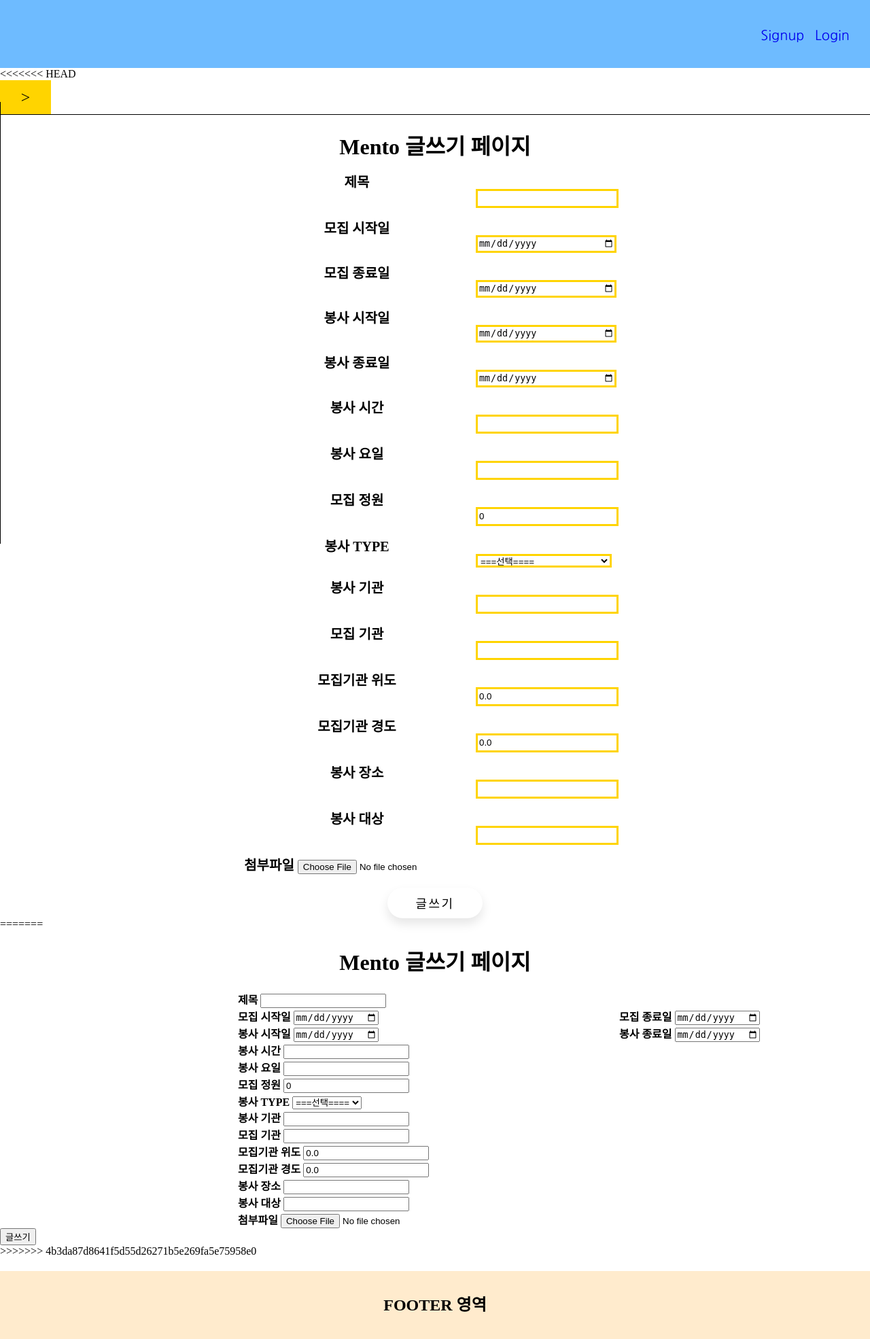
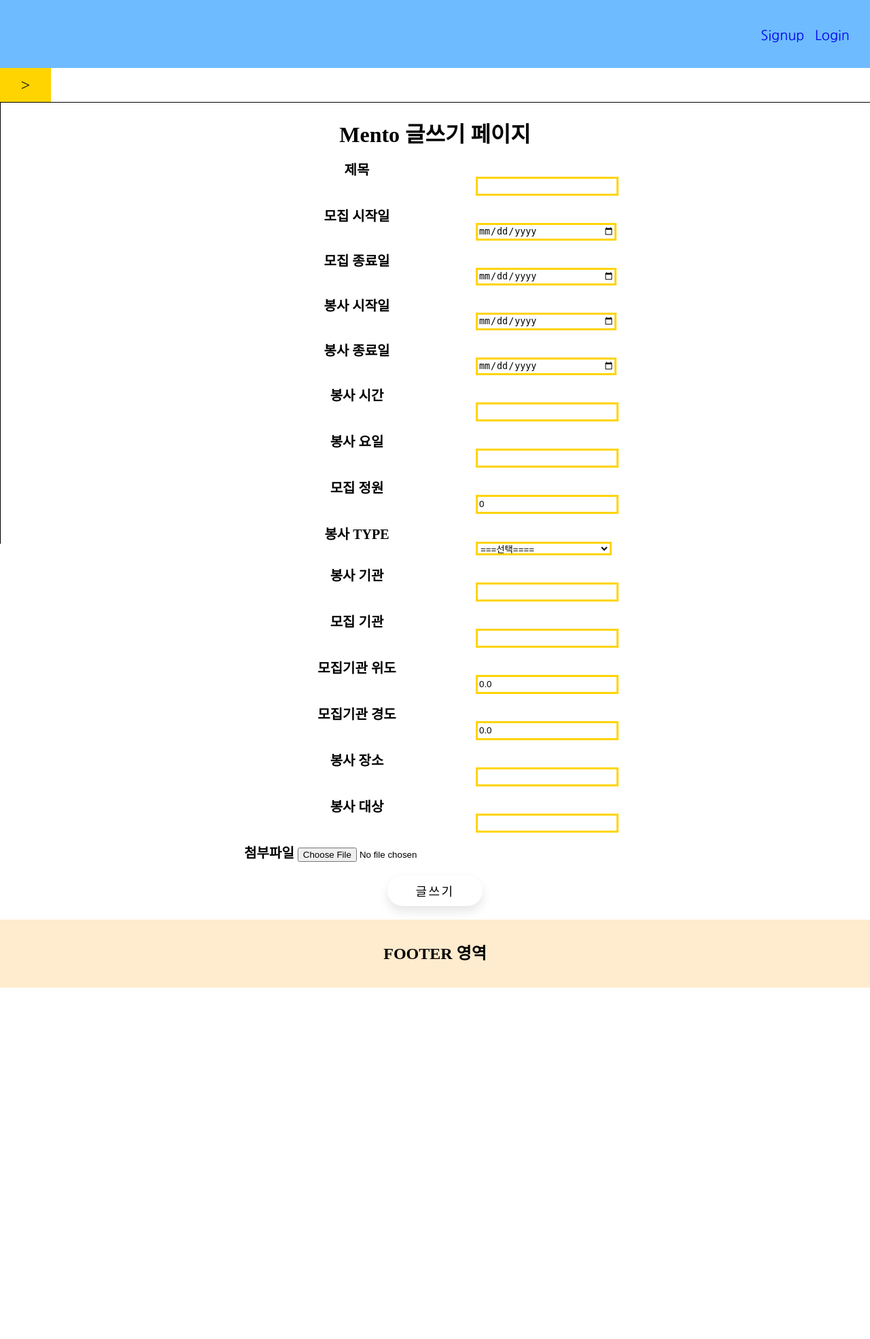
Before and after one commit to Leeeeunji/2021_opensourceSW_GETIT, a Django app: page /mentor_post/ in a window 1280 px wide. Shown: the whole page at 68% size. After the commit the page ends 1453 px from the top, so only its background shows below. Run offline with Django 3.2, Linux system fonts and the light colour scheme; some libraries are stand-ins or nearby versions.

Commit message:
cssdesign

```diff
--- a/GETIT_OPSS_SW/template/mentor_post.html
+++ b/GETIT_OPSS_SW/template/mentor_post.html
@@ -1,6 +1,5 @@
 {% extends 'base.html' %}
 {% block content %}
-<<<<<<< HEAD
 
 <link rel="stylesheet" href="../../static/css/mentor_post.css">
 
@@ -222,95 +221,4 @@
     </form>
 </body>
 
-=======
-<body>
-        <h1>Mento 글쓰기 페이지</h1>
-        <form action="{% url 'create' %}" method="post" enctype="multipart/form-data">
-            {% csrf_token %}
-            <div>
-                <h4>제목</h4>
-                <input type="text" name="title">
-            </div>
-
-            <div>
-                <body>
-                    <h4>모집 시작일</h4>
-                    <input type="date" name="recruit_startdate">
-
-                    <h4>모집 종료일</h4>
-                    <input type="date" name="recruit_endDate">
-
-                    <h4>봉사 시작일</h4>
-                    <input type="date" name="volun_startDate" >
-
-                    <h4>봉사 종료일</h4>
-                    <input type="date" name="volun_endDate" >
-                </body>
-            </div>
-
-            <div>
-                <h4>봉사 시간</h4>
-                <input type="text" name="volun_times">
-            </div>
-
-            <div>
-                <h4>봉사 요일</h4>
-                <input type="text" name="volun_day">
-            </div>
-
-            <div>
-                <h4>모집 정원</h4>
-                <input type="number" id="usernumber" name="recruit_number" value="0">
-            </div>
-
-            <div>
-                <h4>봉사 TYPE</h4>
-                <select name="volunType_Choices">
-                    <option value="none">===선택====</option>
-                    <option value="online">온라인</option>
-                    <option value="offline">오프라인</option>
-                </select>
-            </div>
-
-            <div>
-                <h4>봉사 기관</h4>
-                <input type="text" name="volunType">
-            </div>
-
-
-            <div>
-                <h4>모집 기관</h4>
-                <input type="text" name="recruit_center">
-            </div>
-
-            <div>
-                <h4>모집기관 위도</h4>
-                <input type="number" id="center" name="center_latitude" value="0.0">
-            </div>
-
-
-            <div>
-                <h4>모집기관 경도</h4>
-                <input type="number" id="center" name="center_longitude" value="0.0">
-            </div>
-
-            <div>
-                <h4>봉사 장소</h4>
-                <input type="text" name="volun_place">
-            </div>
-
-            <div>
-                <h4>봉사 대상</h4>
-                <input type="text" name="volun_for">
-            </div>
-
-            <div>
-                <h4>첨부파일</h4>
-                <input type="file" name="files">
-            </div>
-
-            <button type="submit" value="글쓰기">글쓰기</button>
-        </form>
-</body>
->>>>>>> 4b3da87d8641f5d55d26271b5e269fa5e75958e0
 {% endblock %}
```
